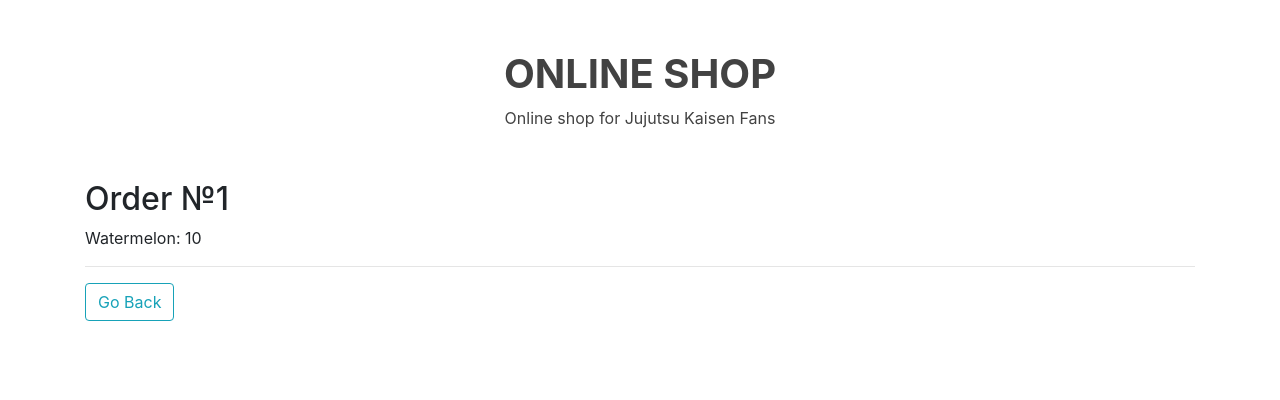
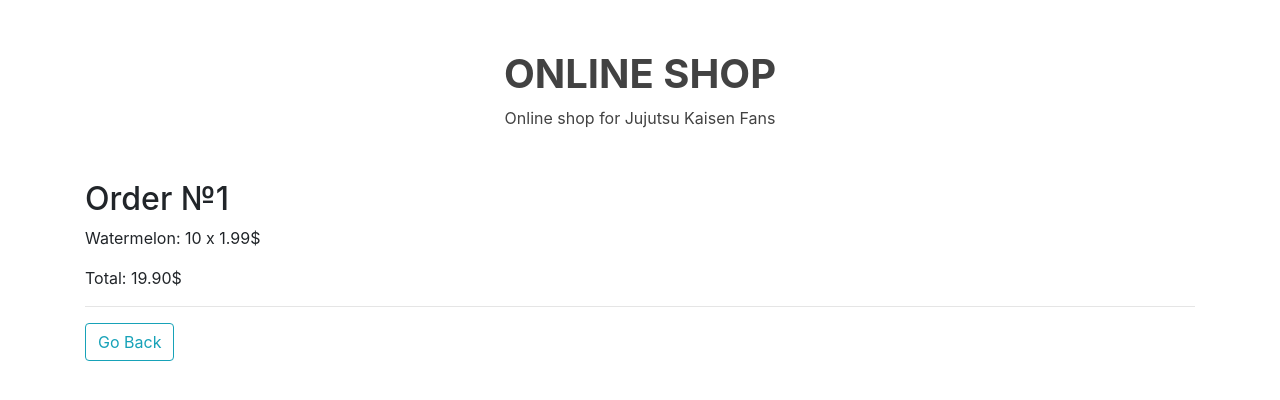
Before and after one commit to begosha/online_shop, a Django app: page /products/order/list in a window 1280 px wide. Shown: the part 56-456 px from the top of the page. Run offline with Django 3.2, Linux system fonts and the light colour scheme; a user stored in the database is signed in; data comes from the database, SQL or seed files in the repository; tables that the repository leaves empty hold one stand-in row (values such as "Sample post"); some libraries are stand-ins or nearby versions.

Commit message:
view total for order is done

```diff
--- a/source/shop/models.py
+++ b/source/shop/models.py
@@ -73,3 +73,6 @@
 
     def __str__(self):
         return "Id:{}, Product: {}, Quantity: {},Order: {}".format(self.pk, self.product, self.quantity, self.order.pk)
+
+    def order_total(self):
+        return self.quantity * self.product.price
--- a/source/shop/templates/order/orders.html
+++ b/source/shop/templates/order/orders.html
@@ -5,19 +5,28 @@
             <h1>Online Shop</h1>
             <p>Online shop for Jujutsu Kaisen Fans</p>
         </div>
+    <div class="task">
     {% if orders %}
         {% for order in orders %}
-        <div class="task">
-                <h2>Order №{{ order.pk }}</h2>
-                {% for sub in order.order.all %}
-                <p>{{ sub.product.name }}: {{ sub.quantity }}</p>
+            {% with order|slice:":-1" as list1%}
+                {% for sublist in list1 %}
+                    <h2>Order №{{ sublist.pk }}</h2>
+                        {% for sub in sublist.order.all %}
+                            <p>{{ sub.product.name }}: {{ sub.quantity }} x {{ sub.product.price }}$</p>
+                        {% endfor %}
                 {% endfor %}
-                <hr>
-        </div>
+            {% endwith %}
+            {% with order|slice:"-1:" as list2%}
+                {% for sublist in list2 %}
+                    <p>Total: {{ sublist }}$</p>
+                {% endfor %}
+            {% endwith %}
         {% endfor %}
+        <hr>
     {% else %}
         <h2>No orders yet</h2>
     {% endif %}
+    </div>
     {% if is_paginated %}
 
     {% include 'partial/pagination.html' %}
--- a/source/shop/views/order_views.py
+++ b/source/shop/views/order_views.py
@@ -14,10 +14,13 @@
     paginate_orphans = 2
 
     def get_queryset(self):
-        total = 0
-        queryset = super().get_queryset()
-        queryset = queryset.filter(user_order=self.request.user.id)
-
+        queryset = []
+        for order in Order.objects.filter(user_order=self.request.user.id):
+            total = 0
+            for product_order in order.order.all():
+                total += product_order.order_total()
+            queryset.append((order,total))
+        print(queryset)
         return queryset
 
 
```
